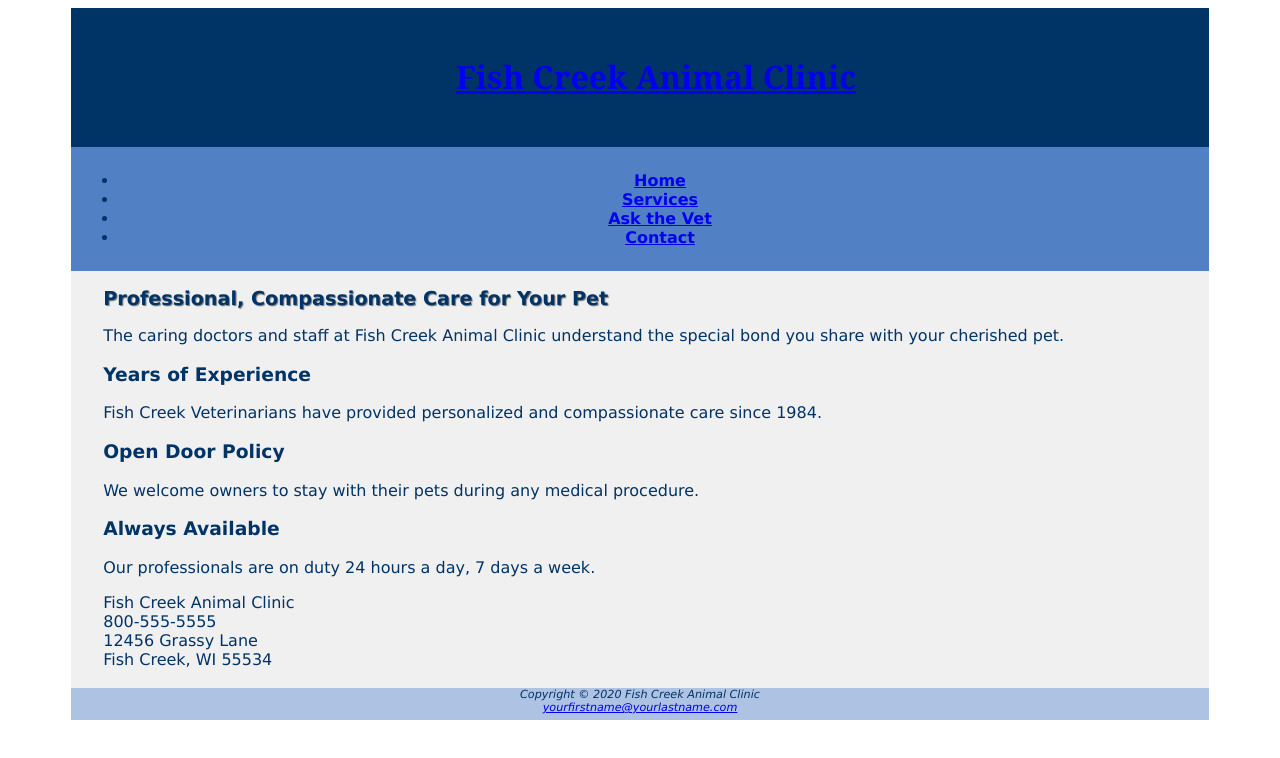
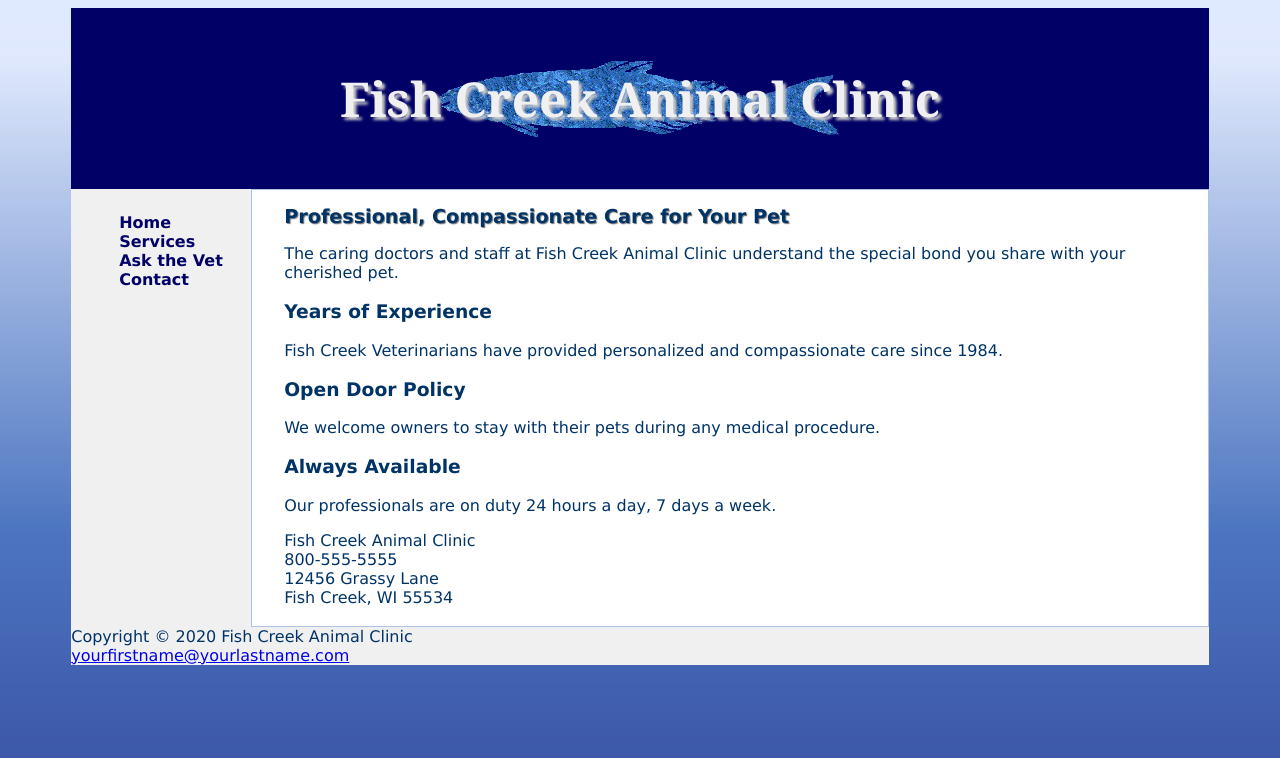
Before and after one commit to mariiisolll/_Chap6_fishcreek, a plain HTML site: page index.html in a window 1280 px wide. Drawn offline with Linux system fonts and the light colour scheme.

Commit message:
Update fishcreek.css

```diff
--- a/fishcreek.css
+++ b/fishcreek.css
@@ -1,5 +1,7 @@
+* {box-sizing: border-box;}
 body {
-background-color: #FFFFFF;
+background-color: #5280C5;
+  background-image: url(gradientblue.jpg);
 color: #003366;
 font-family: Verdana, Arial, sans-serif;
 }
@@ -11,53 +13,50 @@ width: 90%;
   min-width: 700px;
 }
 header {
-background-color: #003366;
-  background-image: url(fishcreeklogo.gif);
+background-color: #000066;
+  background-image: url(bigfish.gif);
   background-position: center;
   background-repeat: no-repeat;
-color: #AEC3E3;
+color: #F0F0F0;
 font-family: Georgia, "Times New Roman", serif;
   padding:1em;
   text-align:center;
 }
+header a { text-decoration: none;}
+header a:link { color: #F0F0F0;}
+header a:visited { color: #F0F0F0;}
+header a:hover { color: #AEC3E3;}
 h1 {
-line-height: 200%;
-text-indent: 1em;
-}
+  font-size: 3em;
+  padding: 0.2em;
+  text-shadow: 3px 3px 3px #CCC; }
 h2 {
   font-size: 1.2em;
-  text-shadow:1px 1px 1px #777;
+  text-shadow: 1px 1px 1px #777;
 }
 nav {
-  background-color: #5280C5;
+  float: left;
   font-weight: bold;
   padding:.5em;
-  text-align: center;
+  width: 180px;
 }
+nav ul { list-style-type: none; }
+nav a { text-decoration: none; }
+nav a:link { color: #000066; }
+nav a:visited { color: #5280C5; }
+nav a:hover { color: #3262A3; }
 main {
+  background-color: #FFF;
+  border: 1px solid #AEC3E3;
+  display: block;
+  margin-left: 180px;
+  overflow: auto;
   padding-left: 2em;
   padding-right: 2em;
 }
 dt {
-color: #5280C5;
-font-size: 1.1em;
-font-family: Georgia, "Times New Roman", serif;
-font-weight: bold;
+  color: #5280C5;
+  font-size: 1.1em;
+  font-family: Georgia, "Times New Roman", serif;
+  font-weight: bold;
 }
-.category {
-color: #5380C5;
-font-family: Georgia, "Times New Roman", serif;
-font-weight: bold;
-}
-footer{
-  background-color: #AEC3E3;
-  font-size: .70em;
-  font-style: italic;
-  padding-bottom: .5em;
-  text-align: center;
-}
-footer nav{
-  background-color: #F0F0F0;
-  font-size: 110%;
-  padding-bottom: 5.em;
-}
```
